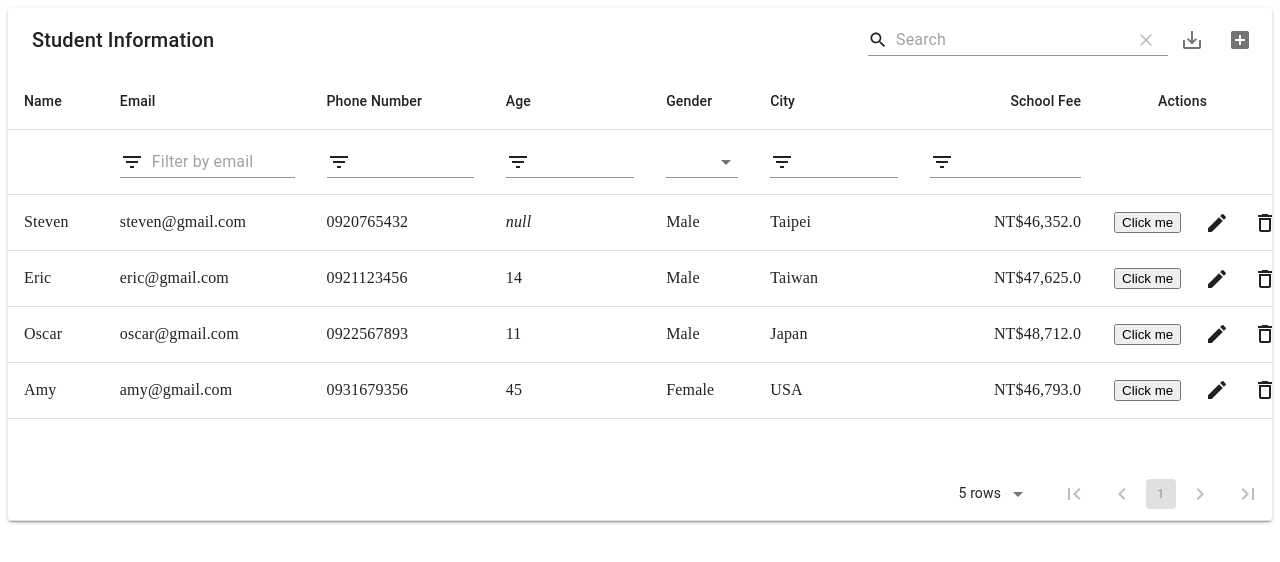
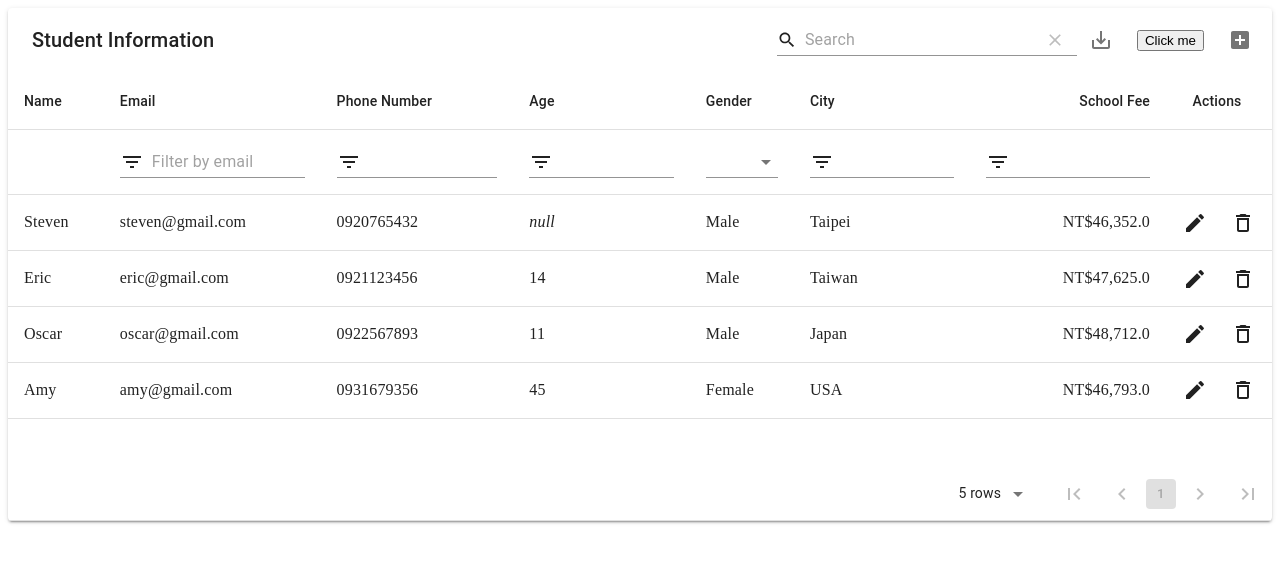
Before and after one commit to pluto123/material_table, a React (Create React App) app: page / in a window 1280 px wide. Shown: the top 562 px of the page. Built offline with nearby package versions, Linux system fonts and the light colour scheme.

Commit message:
不針對單一列資料做處理的動作

```diff
--- a/src/App.js
+++ b/src/App.js
@@ -111,7 +111,8 @@ function App() {
           {
             icon:()=><button>Click me</button>,
             tooltip: "Click me",
-            onClick:(event, data)=>console.log(data)
+            onClick:(event)=>console.log(event),
+            isFreeAction: true
           }
         ]}
       />
```
